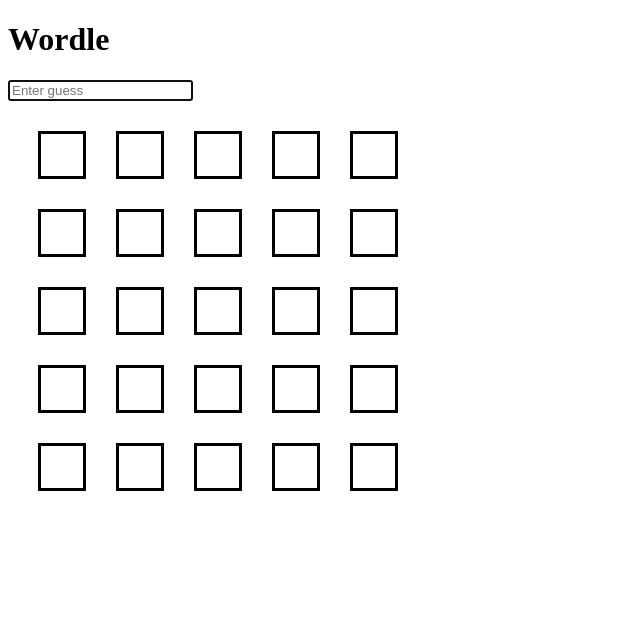
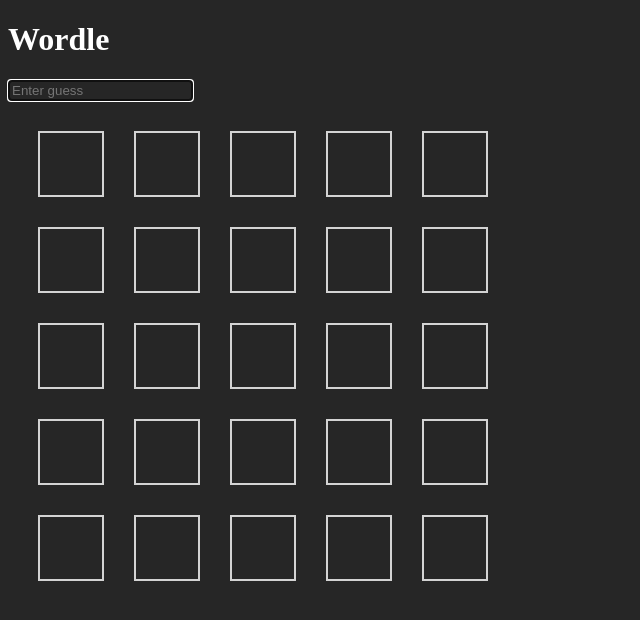
Before and after one commit to robert-s-reed/Wordle, a plain HTML site: page index.html in a window 1280 px wide. Shown: the whole page, without its empty margins (0-640 px from the left). Drawn offline with Linux system fonts and the light colour scheme.

Commit message:
Updated colours

```diff
--- a/index.js
+++ b/index.js
@@ -1,3 +1,7 @@
+const correctCol = "#21b021"
+const presentCol = "#d4b90d"
+const absentCol = "Gray"
+
 const guesses = document.getElementsByClassName("guess-row") // Row in table containing guess letters
 var letterCells // Cells in table containing a letter of the guess
 var solution = "hello"
@@ -33,9 +37,11 @@
         const guessChar = guess.charAt(i)
 
         if (guessChar == solution.charAt(i)) // Is the letter in the same position in the solution?
-            letterCells[i].style.backgroundColor = "LimeGreen"
+            letterCells[i].style.backgroundColor = correctCol
         else if (solution.includes(guessChar)) // Does the letter appear in any position in the solution?
-            letterCells[i].style.backgroundColor = "Yellow"
+            letterCells[i].style.backgroundColor = presentCol
+        else // Letter absent in solution
+            letterCells[i].style.backgroundColor = absentCol
     }
 
     const guessInput = document.getElementById("guess") // Get guess input field
@@ -47,6 +53,5 @@
     {
         guessInput.placeholder = "" // Clear placeholder
         guessInput.disabled = true // Disable guess input
-        guessInput.blur()
     }
 }
--- a/main.css
+++ b/main.css
@@ -1,11 +1,25 @@
+body {
+    background-color: #262626;
+}
+
+h1 {
+    color: white;
+}
+
+input {
+    background-color: #262626;
+    color: white;
+}
+
 table {
     border-spacing: 30px;
 }
 
 td {
-    border: 3px solid black;
-    width: 40px;
-    height: 40px;
+    color: white;
+    border: 2px solid lightgray;
+    width: 60px;
+    height: 60px;
     text-align: center;
-    font-size: 24pt;
+    font-size: 32pt;
 }
```
